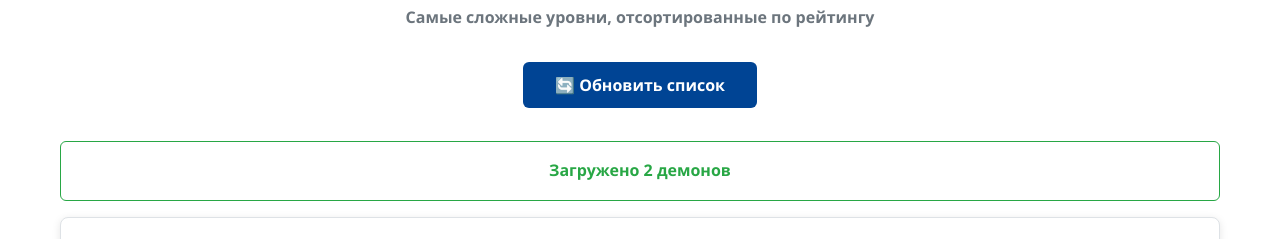
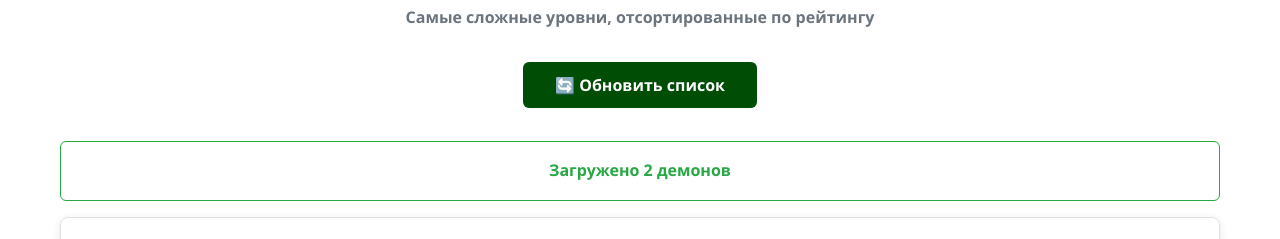
Before and after one commit to maynnank-cmyk/RadiacidGDPSChallengeList, a website: page index.html in a window 1280 px wide. In both pictures the pointer is over the button "🔄 Обновить список". Shown: the part 485-724 px from the top of the page. Drawn offline with Linux system fonts and the light colour scheme.

Commit message:
Update index.html

```diff
--- a/index.html
+++ b/index.html
@@ -381,7 +381,7 @@
         }
 
         .refresh-btn:hover {
-            background: #004494;
+            background: #004d06;
             transform: translateY(-1px);
         }
 
```
